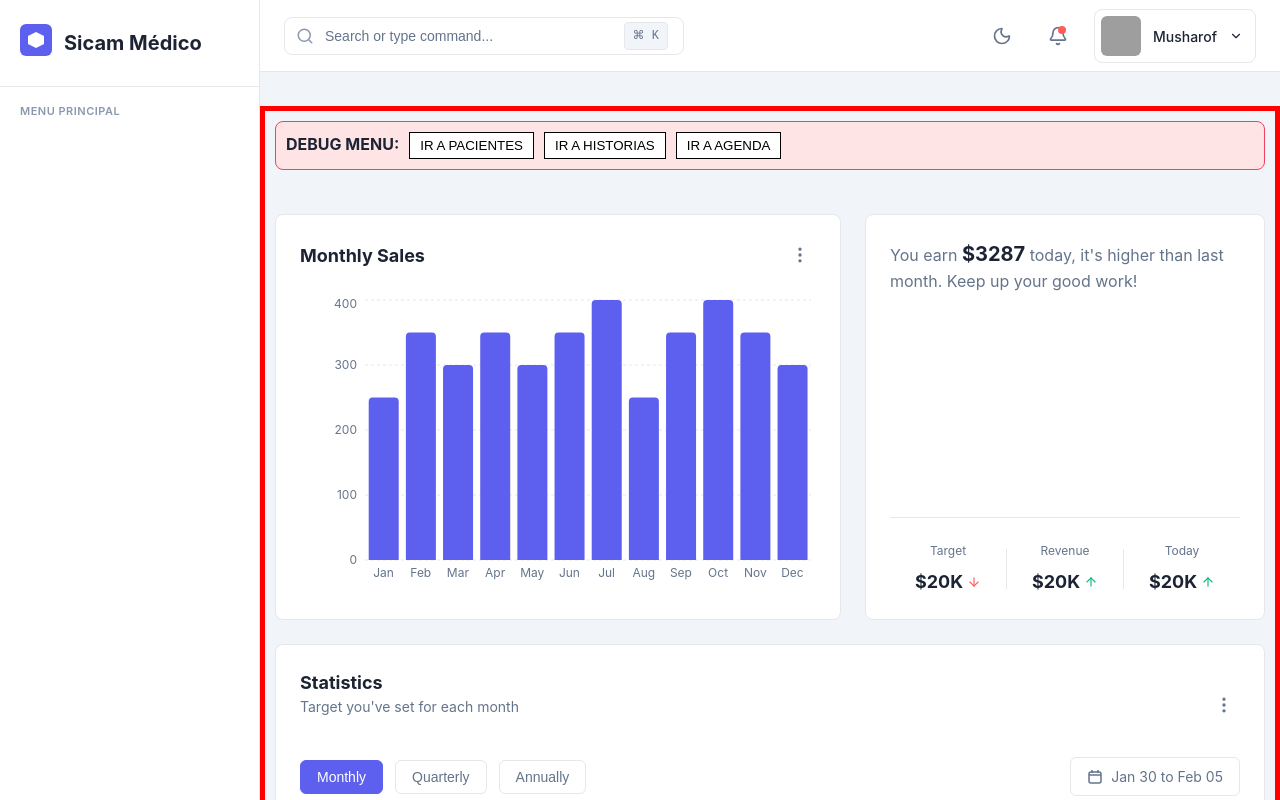
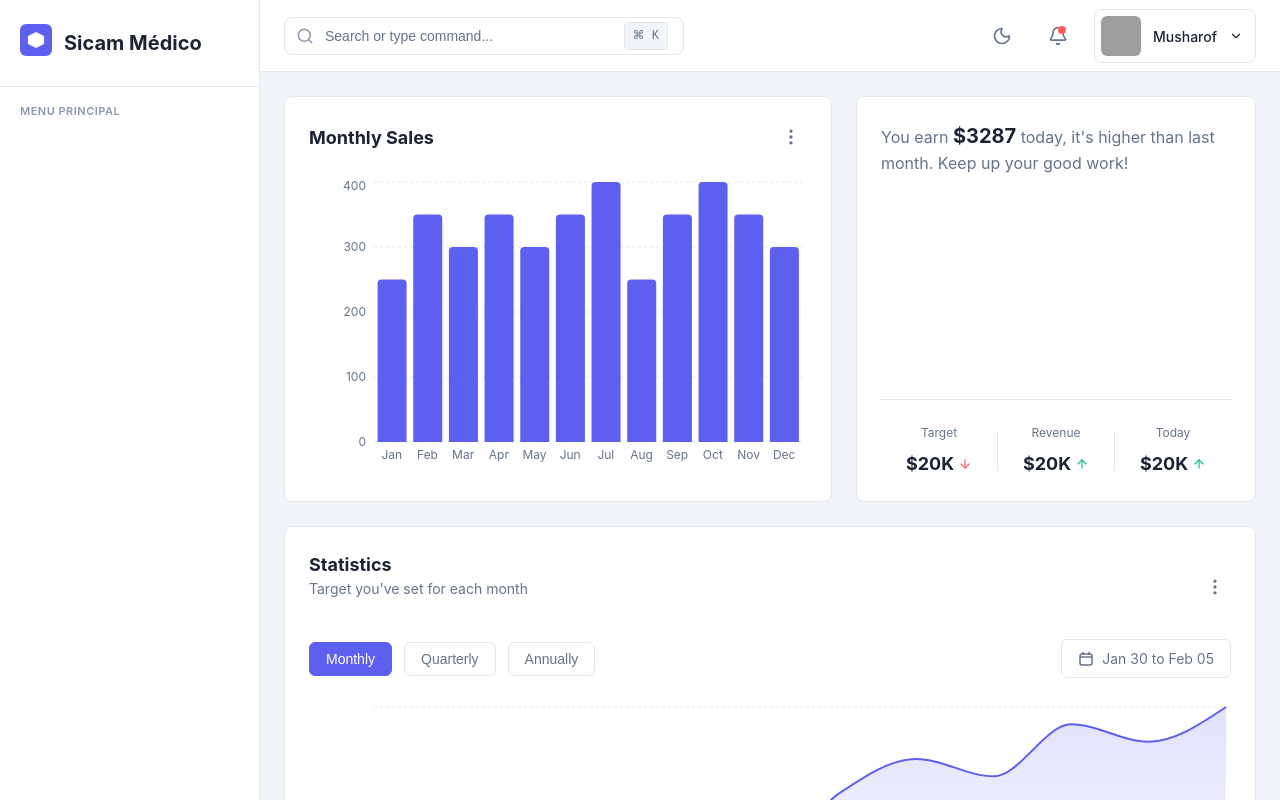
Before and after one commit to alejandro1223342/SicamWeb, a React (Vite) app: page /dashboard in a window 1280 px wide. Shown: the top 800 px of the page. Built offline with nearby package versions, Linux system fonts and the light colour scheme; grey boxes are pictures that could not be loaded.

Commit message:
fix/tricologia-slide-navigation-final

```diff
--- a/src/components/layout/DashboardLayout.tsx
+++ b/src/components/layout/DashboardLayout.tsx
@@ -10,11 +10,7 @@ export default function DashboardLayout() {
             <Sidebar />
             <div className="main-content">
                 <Header />
-                {/* DEBUG BAR */}
-                <div style={{ background: '#000', color: '#fff', padding: '5px' }}>
-                    LAYOUT RENDER: {location.pathname} | KEY: {location.key}
-                </div>
-                <main className="content-area" style={{ border: '5px solid red', padding: '10px' }}>
+                <main className="content-area">
                     <Outlet key={location.pathname} />
                 </main>
             </div>
--- a/src/pages/Dashboard.tsx
+++ b/src/pages/Dashboard.tsx
@@ -1,4 +1,3 @@
-import { useNavigate } from 'react-router-dom';
 import { Users, Package } from 'lucide-react';
 import StatsCard from '../components/dashboard/StatsCard';
 import MonthlySales from '../components/dashboard/MonthlySales';
@@ -7,22 +6,8 @@ import Statistics from '../components/dashboard/Statistics';
 import EngagementCard from '../components/dashboard/EngagementCard';
 
 export default function Dashboard() {
-    const navigate = useNavigate();
     return (
         <div className="dashboard">
-            <div style={{ display: 'flex', gap: '10px', marginBottom: '20px', padding: '10px', background: '#ffe4e6', borderRadius: '8px', border: '1px solid #f43f5e' }}>
-                <strong>DEBUG MENU:</strong>
-                <button onClick={() => navigate('/dashboard/patients')} style={{ padding: '5px 10px', background: 'white', border: '1px solid black' }}>
-                    IR A PACIENTES
-                </button>
-                <button onClick={() => navigate('/dashboard/medical-history')} style={{ padding: '5px 10px', background: 'white', border: '1px solid black' }}>
-                    IR A HISTORIAS
-                </button>
-                <button onClick={() => navigate('/dashboard/schedules')} style={{ padding: '5px 10px', background: 'white', border: '1px solid black' }}>
-                    IR A AGENDA
-                </button>
-            </div>
-
             {/* Row 1: Bar Chart + Engagement Card */}
             <div className="charts-grid">
                 <MonthlySales />
```
